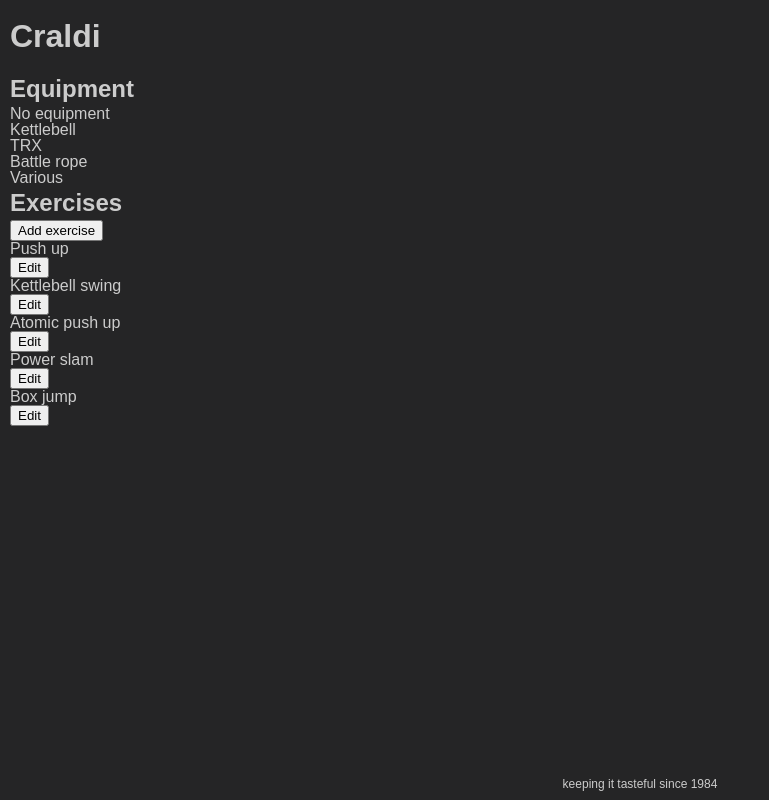
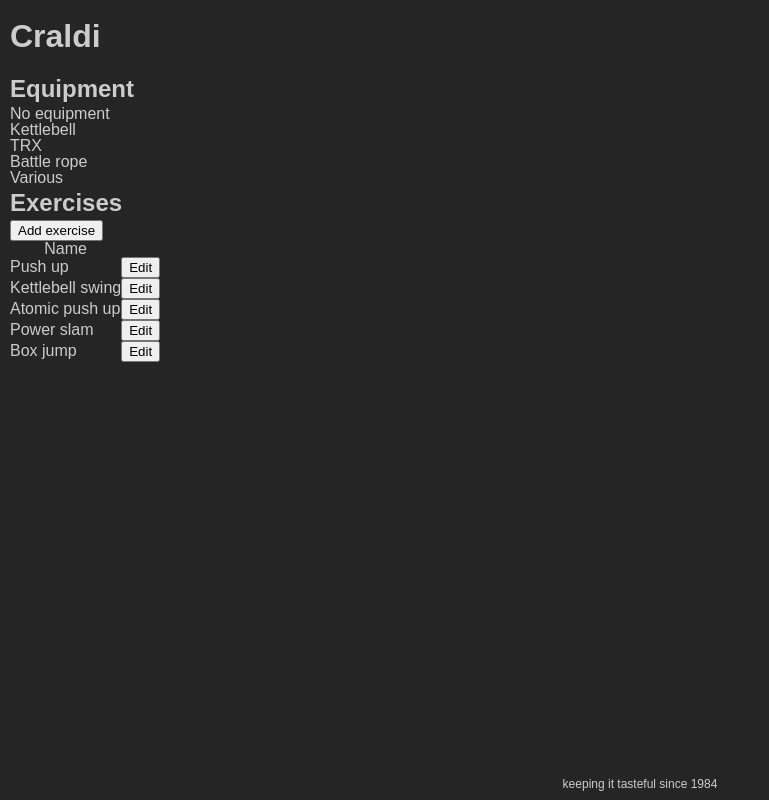
Before and after one commit to bartw/craldi, a React app: page / in a window 1280 px wide. Shown: the whole page, without its empty margins (0-769 px from the left). Built offline with nearby package versions, Linux system fonts and the light colour scheme.

Commit message:
use a table instead of a list for exercises

```diff
--- a/src/exercises/Exercise.ts
+++ b/src/exercises/Exercise.ts
@@ -10,4 +10,8 @@ export default class Exercise {
     exercise.name = name;
     return exercise;
   }
+
+  static new(): Exercise {
+    return this.create("");
+  }
 }
--- /dev/null
+++ b/src/exercises/Table.tsx
@@ -0,0 +1,25 @@
+import React from "react";
+import Exercise from "./Exercise";
+import TableRow from "./TableRow";
+
+  interface Props {
+    exercises: Exercise[];
+    onEdit: (exercise: Exercise) => void;
+  }
+
+  const Table = ({ exercises, onEdit }: Props) => {
+    const rows = exercises.map(exercise => (
+      <TableRow key={exercise.id} exercise={exercise} onEdit={onEdit} />
+    ));
+    return (
+      <table>
+        <thead>
+          <th>Name</th>
+          <th />
+        </thead>
+        <tbody>{rows}</tbody>
+      </table>
+    );
+  };
+
+  export default Table;
--- /dev/null
+++ b/src/exercises/TableRow.tsx
@@ -0,0 +1,19 @@
+import React from "react";
+import Exercise from "./Exercise";
+import Button from "../shared/Button";
+
+interface Props {
+    exercise: Exercise;
+    onEdit: (exercise: Exercise) => void;
+  }
+
+  const TableRow = ({ exercise, onEdit }: Props) => (
+    <tr>
+      <td>{exercise.name}</td>
+      <td>
+        <Button onClick={() => onEdit(exercise)}>Edit</Button>
+      </td>
+    </tr>
+  );
+
+  export default TableRow;
--- a/src/exercises/index.tsx
+++ b/src/exercises/index.tsx
@@ -1,9 +1,11 @@
 import React, { Component } from "react";
 import mockData from "./mockData";
 import Exercise from "./Exercise";
+import SubTitle from "../shared/SubTitle";
+import Button from "../shared/Button";
 import Modal from "../shared/Modal";
 import Form from "./Form";
-import SubTitle from "../shared/SubTitle";
+import Table from "./Table";
 
 interface Props {}
 
@@ -53,20 +55,13 @@ export default class Exercises extends Component<Props, State> {
   };
 
   render() {
-    const exercises = this.state.exercises.map((exercise: Exercise) => (
-      <li key={exercise.id}>
-        <div>{exercise.name}</div>
-        <button onClick={() => this.showForm(exercise)}>Edit</button>
-      </li>
-    ));
-
     return (
       <div>
         <SubTitle>Exercises</SubTitle>
-        <button onClick={() => this.showForm(Exercise.create(""))}>
+        <Button onClick={() => this.showForm(Exercise.new())}>
           Add exercise
-        </button>
-        <ul>{exercises}</ul>
+        </Button>
+        <Table exercises={this.state.exercises} onEdit={this.showForm} />
         {this.state.showForm && (
           <Modal onClose={this.hideForm}>
             <Form
--- /dev/null
+++ b/src/shared/Button.tsx
@@ -0,0 +1,16 @@
+import React, { ReactNode, FormEvent } from "react";
+
+interface ButtonProps {
+  onClick: () => void;
+  children: ReactNode;
+}
+
+const Button = ({ onClick, children }: ButtonProps) => {
+  const handleClick = (event: FormEvent<HTMLButtonElement>) => {
+    event.preventDefault();
+    onClick();
+  };
+  return <button onClick={handleClick}>{children}</button>;
+};
+
+export default Button;
--- a/src/shared/Modal.tsx
+++ b/src/shared/Modal.tsx
@@ -1,4 +1,5 @@
 import React, { ReactNode } from "react";
+import Button from "../shared/Button";
 
 interface Props {
   onClose: () => void;
@@ -7,7 +8,7 @@ interface Props {
 
 const Modal = ({ onClose, children }: Props) => (
   <div>
-    <button onClick={onClose}>Close</button>
+    <Button onClick={onClose}>Close</Button>
     <div>{children}</div>
   </div>
 );
```
